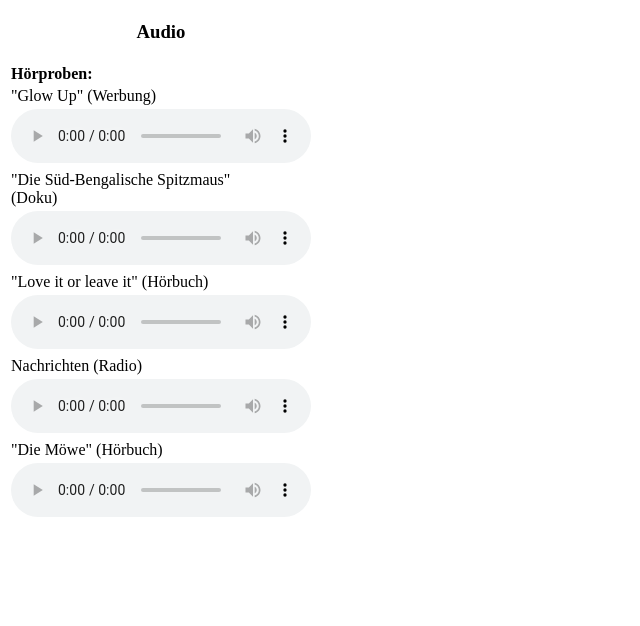
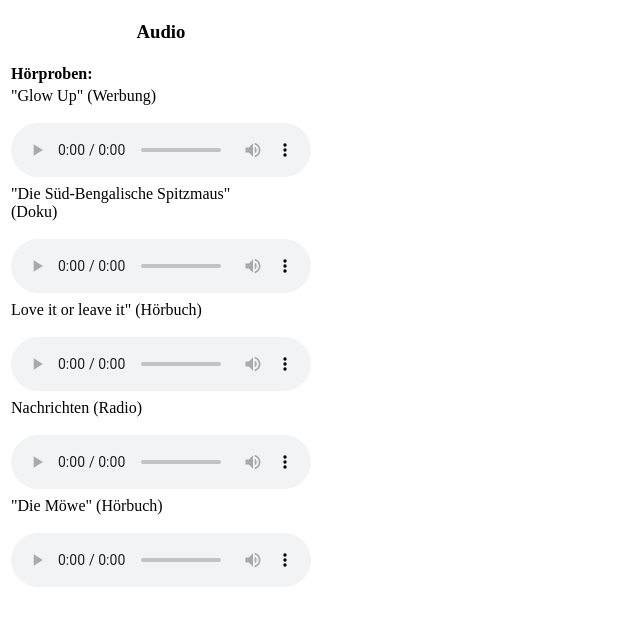
Before and after one commit to theeglerion/korniseite, a plain HTML site: page audio/index.html in a window 1280 px wide. Shown: the part 128-754 px from the top of the page, without its empty margins (0-640 px from the left). Drawn offline with Linux system fonts and the light colour scheme.

Commit message:
better spacing - audio

```diff
--- a/audio/index.html
+++ b/audio/index.html
@@ -51,11 +51,7 @@
                     </tr>
                     <tr>
                         <td>
-                            "Glow Up" (Werbung)
-                        </td>
-                    </tr>
-                    <tr>
-                        <td>
+                            "Glow Up" (Werbung)<br><br>
                             <audio controls>
                                 <source src="/audio/Glow_Up_Konrad.mp3" type="audio/mpeg">
                                 Your browser does not support the audio element.
@@ -64,11 +60,7 @@
                     </tr>
                     <tr>
                         <td>
-                            "Die Süd-Bengalische Spitzmaus" <br> (Doku)
-                        </td>
-                    </tr>
-                    <tr>
-                        <td>
+                            "Die Süd-Bengalische Spitzmaus"<br>(Doku)<br><br>
                             <audio controls>
                                 <source src="/audio/spitzmaus.m4a" type="audio/x-m4a">
                                 Your browser does not support the audio element.
@@ -77,11 +69,7 @@
                     </tr>
                     <tr>
                         <td>
-                            "Love it or leave it" (Hörbuch)
-                        </td>
-                    </tr>
-                    <tr>
-                        <td>
+                            Love it or leave it" (Hörbuch)<br><br>
                             <audio controls>
                                 <source src="/audio/love_it.m4a" type="audio/x-m4a">
                                 Your browser does not support the audio element.
@@ -90,11 +78,7 @@
                     </tr>
                     <tr>
                         <td>
-                            Nachrichten (Radio)
-                        </td>
-                    </tr>
-                    <tr>
-                        <td>
+                            Nachrichten (Radio)<br><br>
                             <audio controls>
                                 <source src="/audio/radio.mp3" type="audio/mpeg">
                                 Your browser does not support the audio element.
@@ -102,12 +86,7 @@
                         </td>
                     </tr>
                     <tr>
-                        <td>
-                            "Die Möwe" (Hörbuch)
-                        </td>
-                    </tr>
-                    <tr>
-                        <td>
+                        <td>"Die Möwe" (Hörbuch)<br><br>
                             <audio controls>
                                 <source src="/audio/moewe.mp3" type="audio/mpeg">
                                 Your browser does not support the audio element.
@@ -121,6 +100,7 @@
         <div id="impressum"></div>
 
     </div>
+
 </body>
 
 </html>
```
